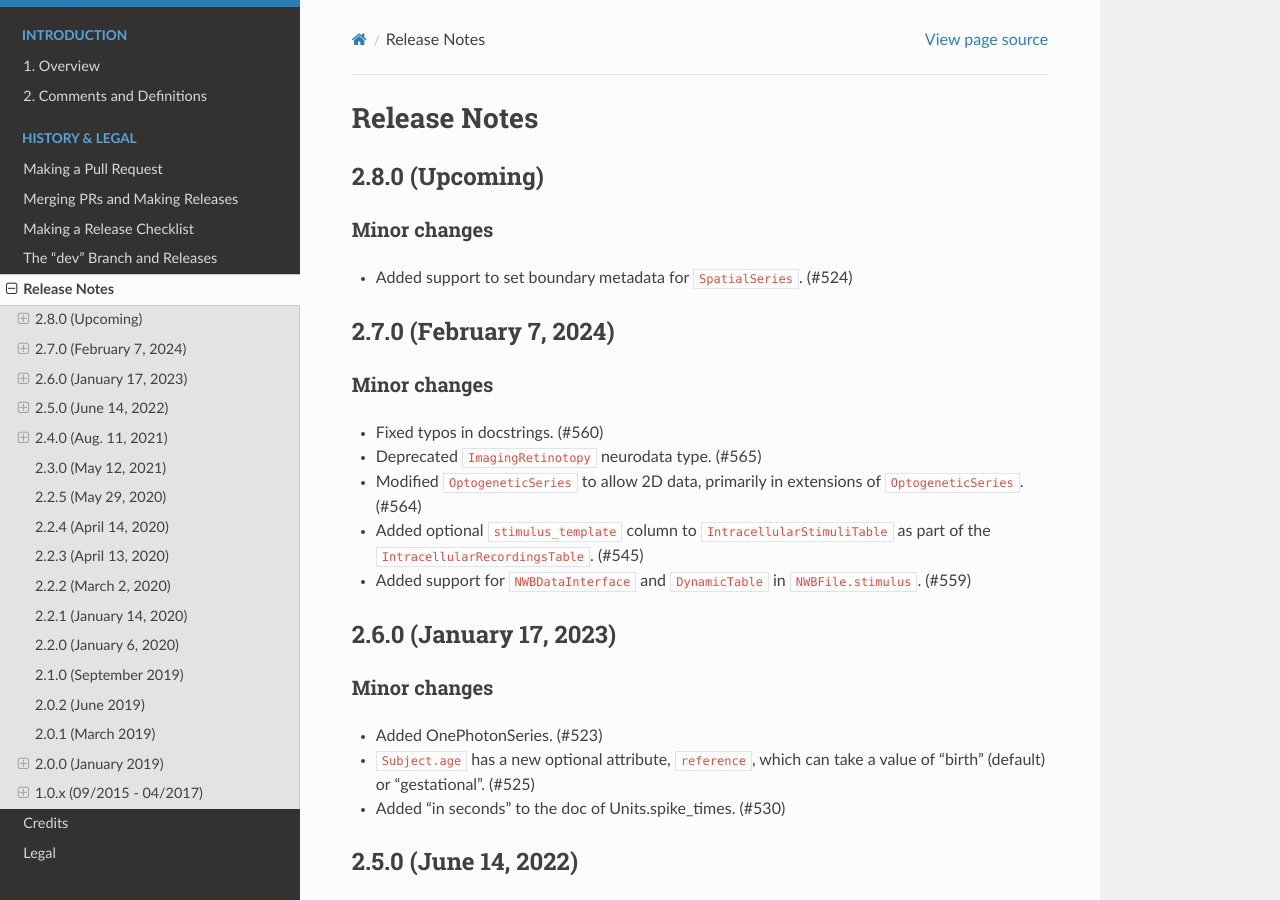
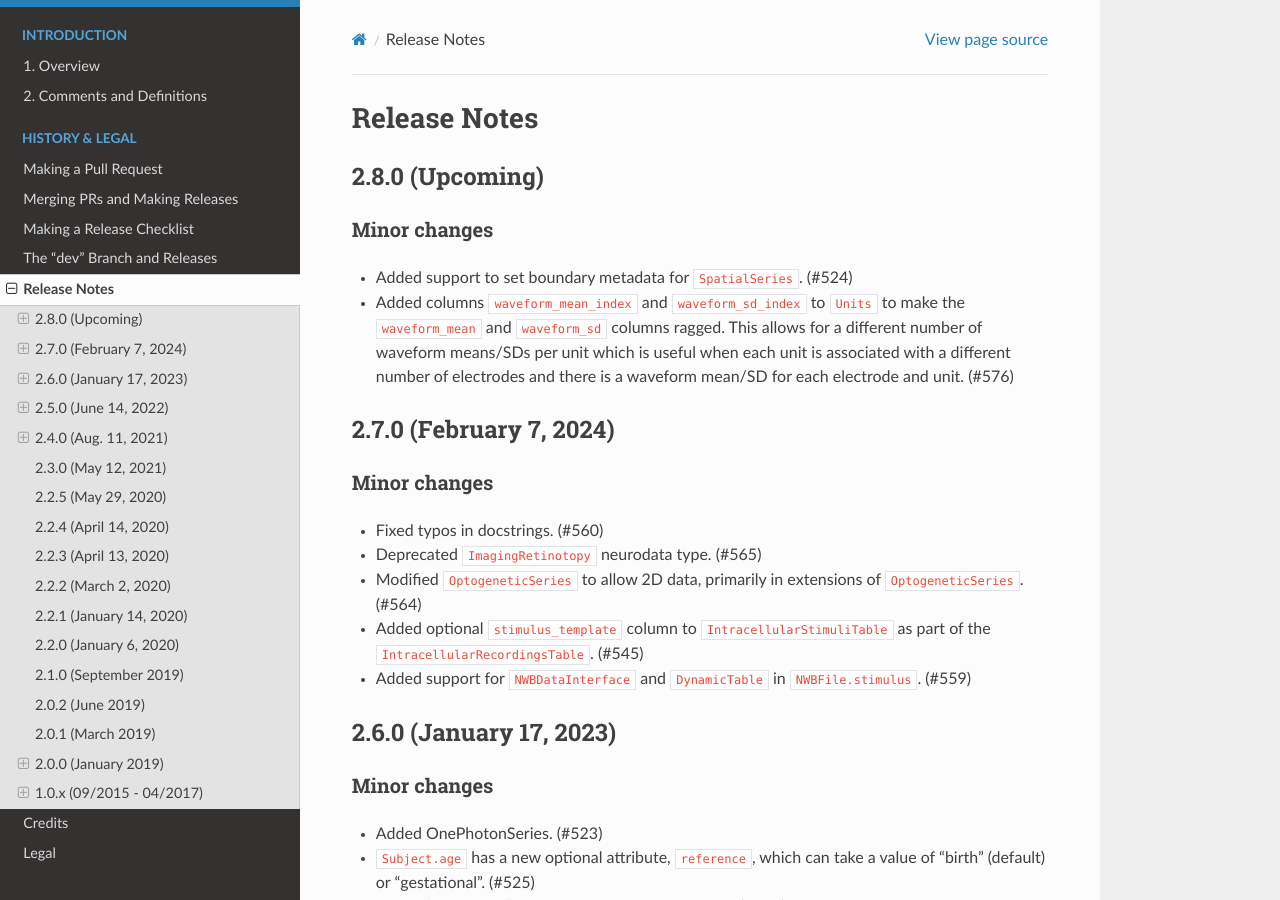
Before and after one commit to NeurodataWithoutBorders/nwb-schema, a Sphinx documentation site: the page built from docs/format/source/format_release_notes.rst, in a window 1280 px wide and 900 px high. Built offline with Sphinx 7.4.7 and the Read the Docs theme 2.0.0, drawn with Linux system fonts in a browser that asks for light colours.

Commit message:
Make Units.waveform_mean and Units.waveform_sd ragged (#576)

```diff
--- a/docs/format/source/format_release_notes.rst
+++ b/docs/format/source/format_release_notes.rst
@@ -8,6 +8,11 @@ Release Notes
 Minor changes
 ^^^^^^^^^^^^^
 - Added support to set boundary metadata for ``SpatialSeries``. (#524)
+- Added columns ``waveform_mean_index`` and ``waveform_sd_index`` to ``Units`` to make the ``waveform_mean`` and
+  ``waveform_sd`` columns ragged. This allows for a different number of waveform means/SDs per unit which is useful
+  when each unit is associated with a different number of electrodes and there is a waveform mean/SD for each
+  electrode and unit. (#576)
+
 
 2.7.0 (February 7, 2024)
 ------------------------
```
Also changed, not shown: 1 other file.
